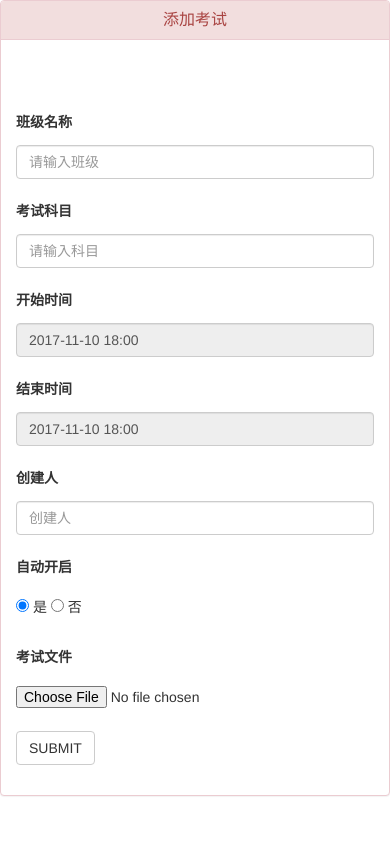
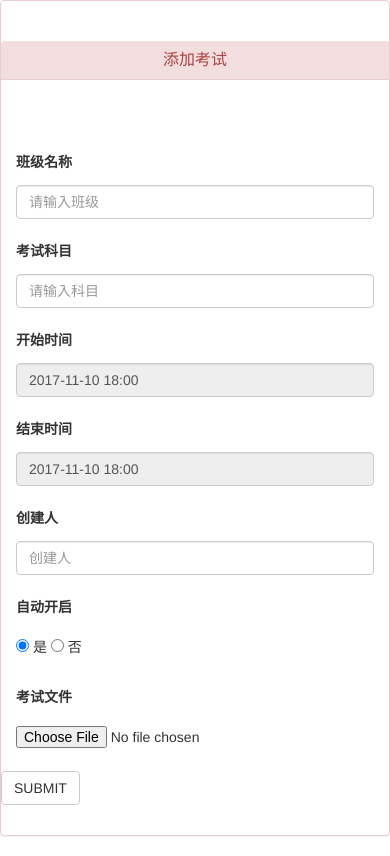
Before and after one commit to toby-wang/cems, a PHP site: page /application/views/teacher/teacher_exam_add.php in a window 390 px wide. Before the commit the page ends 796 px from the top, so only its background shows below. Run offline with PHP 8.4, Linux system fonts and the light colour scheme.

Commit message:
修改细节
去掉多余的边框

```diff
--- a/toby/application/views/teacher/teacher_exam_add.php
+++ b/toby/application/views/teacher/teacher_exam_add.php
@@ -15,7 +15,7 @@
     <body style="background:background-color;background-color: transparent;">
 
 <div class="panel panel-danger">
-        <div class="panel-heading">
+        <div class="panel-heading" style="margin-top:40px">
            <h3 class="panel-title text-center">添加考试</h3>
         </div>
         <div class="panel-body" style="line-height: 35px;">
@@ -66,7 +66,7 @@
   </div>
 
   <div class="form-group right">
-    <div class="col-sm-offset-11 col-sm-10">
+    <div class="col-sm-offset-11">
       <button type="submit" class="btn btn-default">SUBMIT</button>
     </div>
   </div>
```
